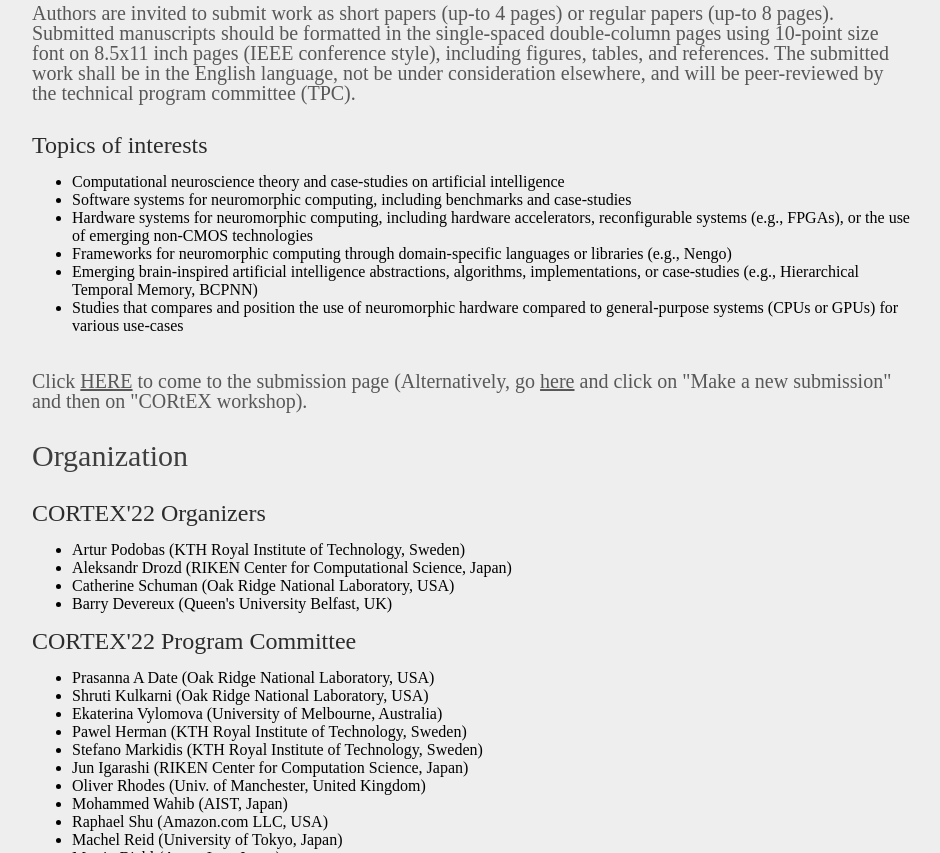
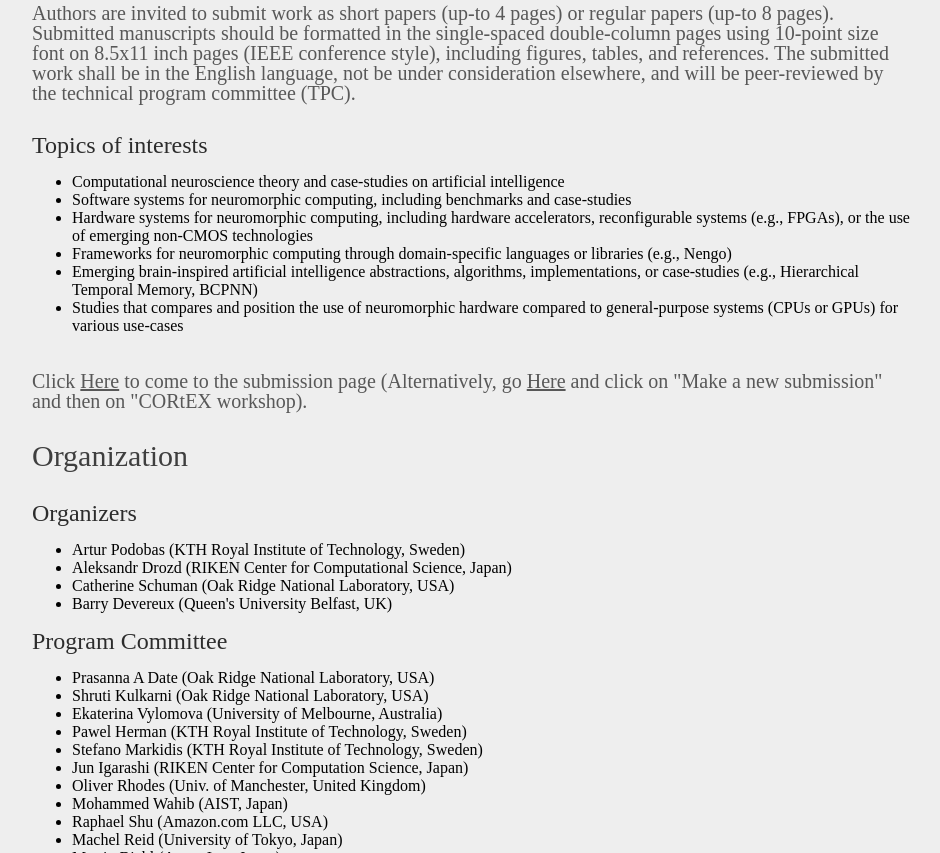
Before and after one commit to cortex-ws/cortex-ws.github.io, a plain HTML site: page index.html in a window 1280 px wide. Shown: the part 2095-2948 px from the top of the page, without its empty margins (168-1108 px from the left). Drawn offline with Linux system fonts and the light colour scheme.

Commit message:
Minor fixes.

```diff
--- a/index.html
+++ b/index.html
@@ -48,7 +48,7 @@
 
 <p> Unfortunately, a majority of existing workshops are occlusive and specialized, and there is today no open forum that crosses these disciplines (HPC, neuroscience, hardware, software) to encourage knowledge transfer and discussions. This workshop aspires to fill this void.</p>
 
-<p> The First International Workshop \textbf{CO}mputing using EmeRging EXotic AI-Inspired Systems (CORTEX'22) aspires to provide a recurring and open international forum for discussing, disseminating, technology transfer, and opening up collaboration across the HPC, the neuroscience, the software, and the hardware communities with respect to crosscutting bio-inspired methods in artificial intelligence and other emerging AI paradigms. The driving force behind the workshop is its interdisciplinary nature, allowing the workshop to focus on subjects that span the boundaries of several disciplines.</p>
+<p> The First International Workshop COmputing using EmeRging EXotic AI-Inspired Systems (CORTEX'22) aspires to provide a recurring and open international forum for discussing, disseminating, technology transfer, and opening up collaboration across the HPC, the neuroscience, the software, and the hardware communities with respect to crosscutting bio-inspired methods in artificial intelligence and other emerging AI paradigms. The driving force behind the workshop is its interdisciplinary nature, allowing the workshop to focus on subjects that span the boundaries of several disciplines.</p>
 
 
 
@@ -97,11 +97,11 @@
 			    <li>Studies that compares and position the use of neuromorphic hardware compared to general-purpose systems (CPUs or GPUs) for various use-cases</li>
 			</ul>
 
-			<p> <br> Click <a href="https://ssl.linklings.net/conferences/ipdps/?page=Submit&id=CoRTEXWorkshopFullSubmission&site=ipdps2022" target="_blank">HERE</a> to come to the submission page (Alternatively, go <a href="https://ssl.linklings.net/conferences/ipdps/">here</a> and click on "Make a new submission" and then on "CORtEX workshop).</p>
+			<p> <br> Click <a href="https://ssl.linklings.net/conferences/ipdps/?page=Submit&id=CoRTEXWorkshopFullSubmission&site=ipdps2022" target="_blank">Here</a> to come to the submission page (Alternatively, go <a href="https://ssl.linklings.net/conferences/ipdps/">Here</a> and click on "Make a new submission" and then on "CORtEX workshop).</p>
 
 
 			<h1 id="organization">Organization</h1>
-			<h2>CORTEX'22 Organizers</h2>
+			<h2>Organizers</h2>
 			<ul>
 				<li>Artur Podobas (KTH Royal Institute of Technology, Sweden)</li>
 				<li>Aleksandr Drozd (RIKEN Center for Computational Science, Japan)</li>
@@ -109,7 +109,7 @@
 				<li> Barry Devereux (Queen's University Belfast, UK)</li>
 			</ul>
 
-			<h2>CORTEX'22 Program Committee</h2>
+			<h2>Program Committee</h2>
 			<ul>
 				<li>Prasanna A Date (Oak Ridge National Laboratory, USA)</li>
 				<li>Shruti Kulkarni (Oak Ridge National Laboratory, USA)</li>
```
